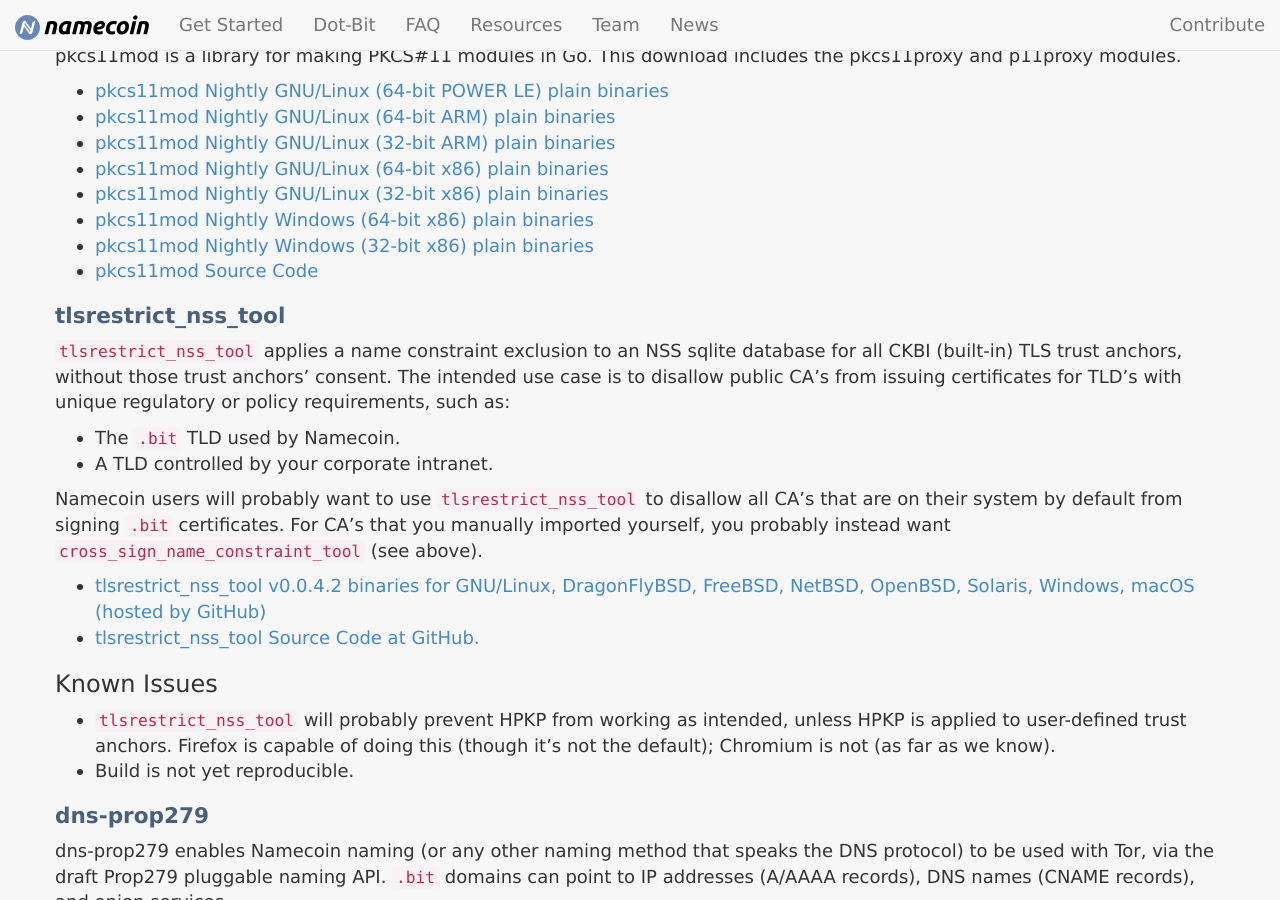
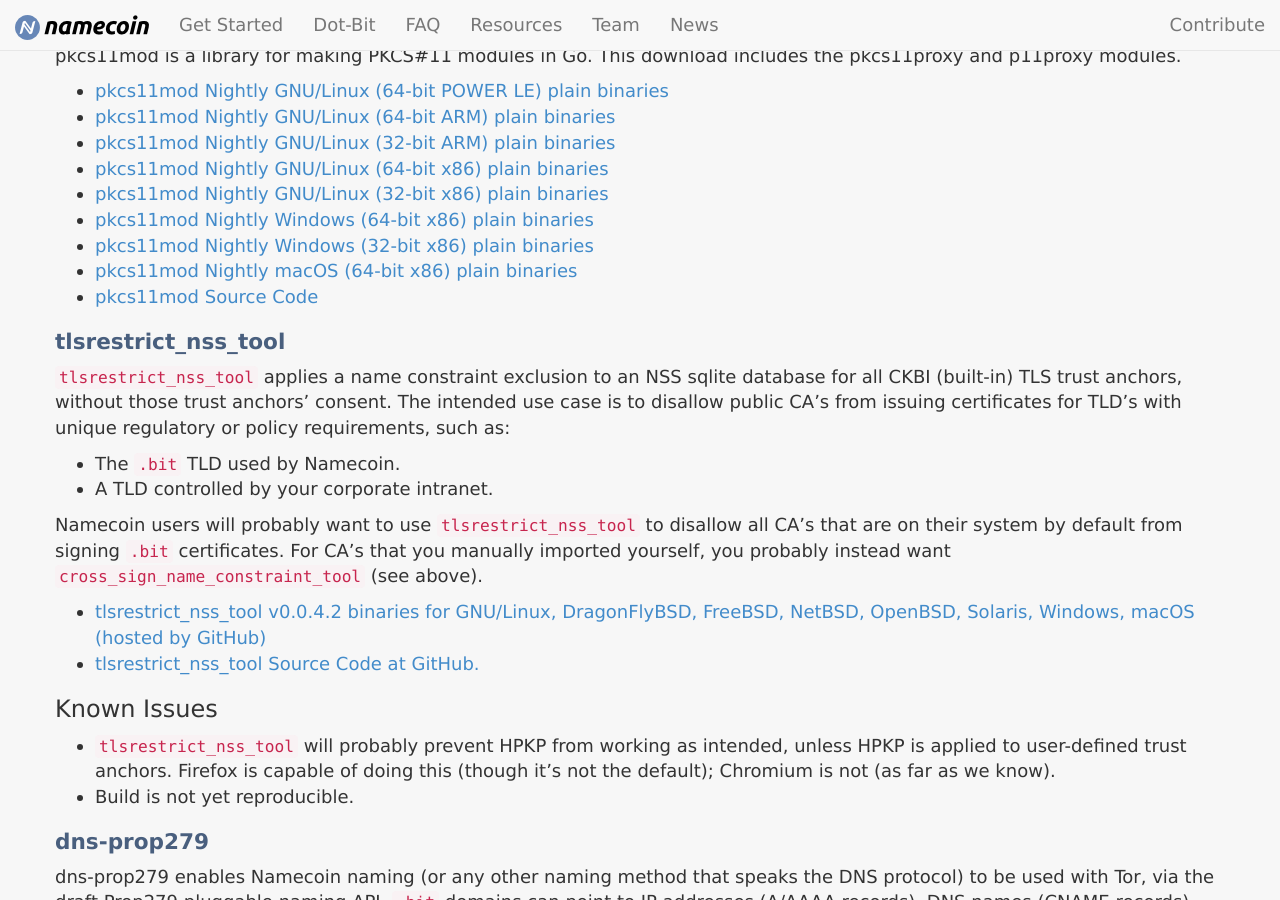
Before and after one commit to JeremyRand/namecoin.org, a Jekyll site: the page built from download/betas/index.md, in a window 1280 px wide and 900 px high, scrolled down 7207 px. Built offline with Jekyll 4.4.1, drawn with Linux system fonts in a browser that asks for light colours.

Commit message:
Add pkcs11mod Nightly for macOS

```diff
--- a/download/betas/index.md
+++ b/download/betas/index.md
@@ -284,6 +284,7 @@ pkcs11mod is a library for making PKCS#11 modules in Go.  This download includes
 * [pkcs11mod Nightly GNU/Linux (32-bit x86) plain binaries](https://api.cirrus-ci.com/v1/artifact/github/namecoin/pkcs11mod/Compile%20Go%20latest%20linux%20386/binaries/dist/pkcs11mod.tar.gz)
 * [pkcs11mod Nightly Windows (64-bit x86) plain binaries](https://api.cirrus-ci.com/v1/artifact/github/namecoin/pkcs11mod/Compile%20Go%20latest%20windows%20amd64/binaries/dist/pkcs11mod.tar.gz)
 * [pkcs11mod Nightly Windows (32-bit x86) plain binaries](https://api.cirrus-ci.com/v1/artifact/github/namecoin/pkcs11mod/Compile%20Go%20latest%20windows%20386/binaries/dist/pkcs11mod.tar.gz)
+* [pkcs11mod Nightly macOS (64-bit x86) plain binaries](https://api.cirrus-ci.com/v1/artifact/github/namecoin/pkcs11mod/Compile%20Go%20latest%20darwin%20amd64/binaries/dist/pkcs11mod.tar.gz)
 * [pkcs11mod Source Code](https://github.com/namecoin/pkcs11mod)
 
 ## tlsrestrict_nss_tool
```
